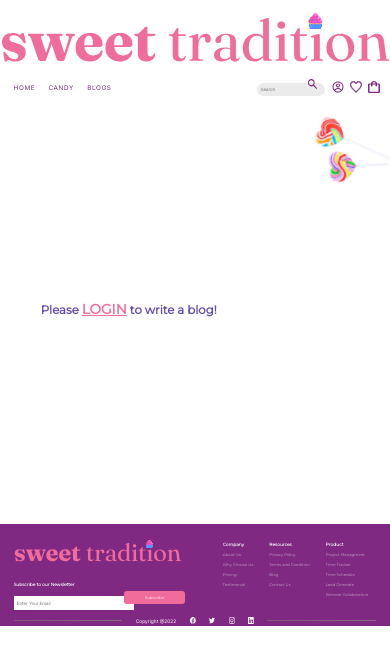
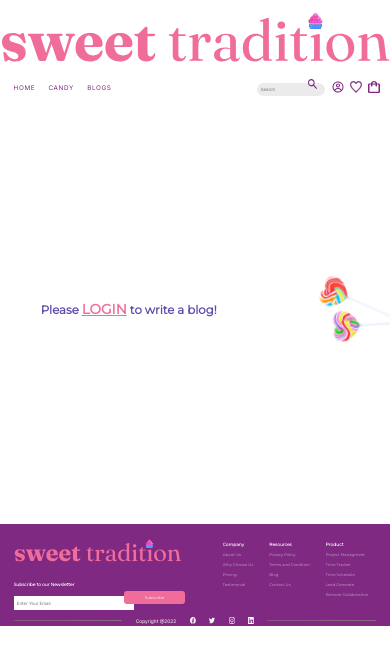
Before and after one commit to mvuko01/Sweet-tradition, a Next.js app in the folder candyshop/: page /blog/addNewBlog in a window 390 px wide. Shown: the top 664 px of the page. Built offline with nearby package versions, Linux system fonts and the light colour scheme.

Commit message:
More responsive look to not authorized page

```diff
--- a/candyshop/components/NotAuthorized.js
+++ b/candyshop/components/NotAuthorized.js
@@ -12,6 +12,7 @@
             <div className={styles.titleWrapper}>
             <h1 className={styles.title}>Please <Link href="/login" className={styles.link}>LOGIN</Link> to write a blog!</h1>
             </div>
+            <div className={styles.imageWrapper}>
             <Image
             src={'/notauthorized/candy2.svg'}
             alt="Search"
@@ -19,6 +20,7 @@
             height={40}
             className={styles.candyIcon}
             />
+            </div>
         </div>
         <Footer />
         </>
--- a/candyshop/styles/NotAuthorized.module.css
+++ b/candyshop/styles/NotAuthorized.module.css
@@ -11,7 +11,13 @@
     height: auto;
     max-width: 30vw;
     position: absolute;
-    left: 72vw;
+    left: 73%;
+}
+.imageWrapper {
+    display: flex;
+    justify-content: center;
+    align-items: center;
+    margin-top: 15vw;
 }
 .link {
     color: #F06C9B;
```
